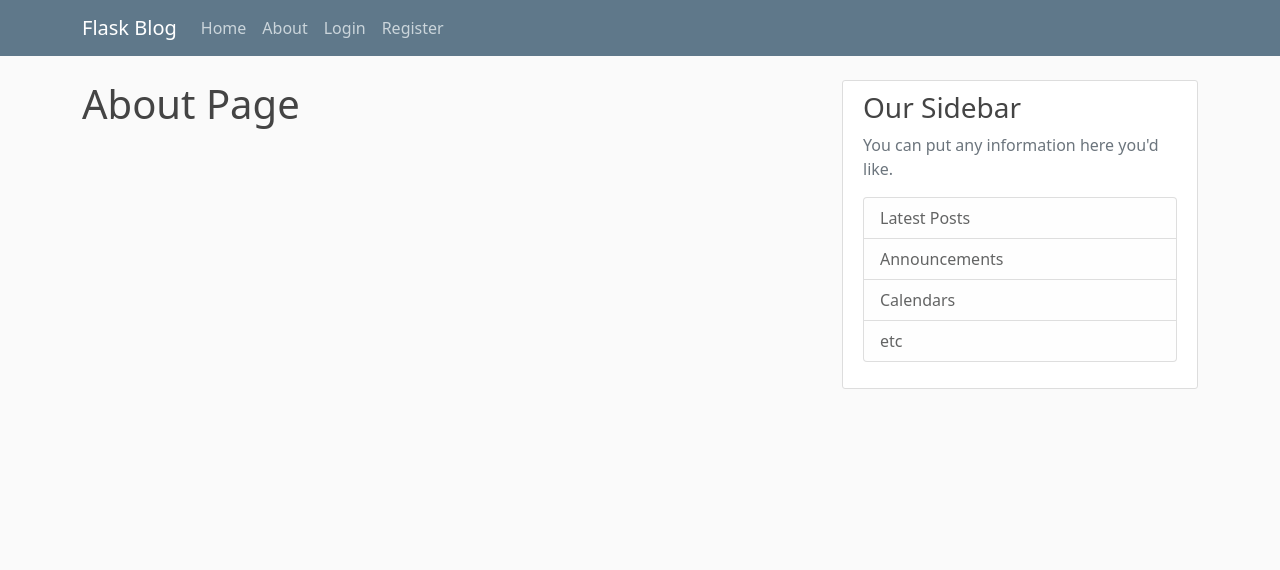
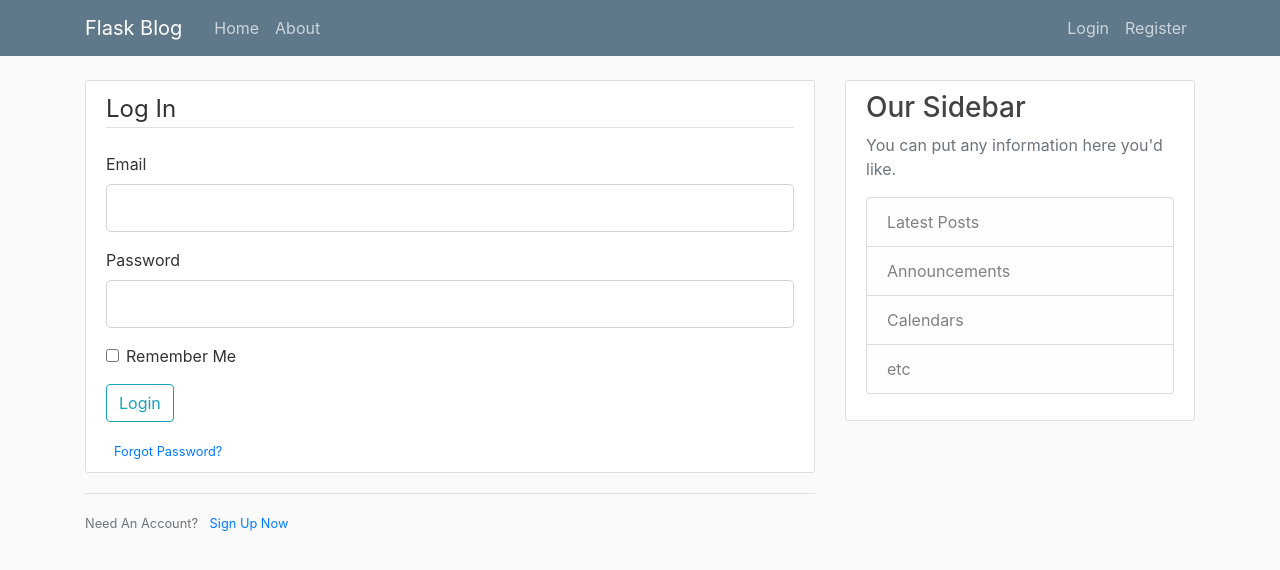
Before and after one commit to kyleanicholson/KN-Tech-Blog, a Flask app: page /login in a window 1280 px wide. Shown: the top 570 px of the page. Run offline with Flask 2, Linux system fonts and the light colour scheme; some libraries are stand-ins or nearby versions.

Commit message:
User auth completed

```diff
--- a/forms.py
+++ b/flaskblog/forms.py
@@ -1,7 +1,8 @@
 from ast import Pass
 from flask_wtf import FlaskForm
 from wtforms import StringField, PasswordField, SubmitField, BooleanField
-from wtforms.validators import DataRequired, Length, Email, EqualTo
+from wtforms.validators import DataRequired, Length, Email, EqualTo, ValidationError
+from flaskblog.models import User
 
 class RegistrationForm(FlaskForm):
     username = StringField('Username',
@@ -12,6 +13,18 @@ class RegistrationForm(FlaskForm):
     confirm_password = PasswordField('Confirm Password', validators=[DataRequired(),EqualTo('password')])
     submit = SubmitField('Sign Up')
 
+    def validate_username(self, username):
+        user = User.query.filter_by(username=username.data).first()
+
+        if user:
+            raise ValidationError('Username is taken, please choose a different username')
+
+    def validate_email(self, email):
+        email = User.query.filter_by(email=email.data).first()
+
+        if email:
+            raise ValidationError('Email is taken, please choose a different email')
+
 class LoginForm(FlaskForm):
     email = StringField('Email',
                             validators=[DataRequired(), Email()])
--- /dev/null
+++ b/flaskblog/routes.py
@@ -0,0 +1,72 @@
+from flask import render_template, url_for, flash, redirect, request
+from flaskblog.forms import RegistrationForm, LoginForm
+from flaskblog.models import User, Post
+from flaskblog import app, db, bcrypt
+from flask_login import login_user, current_user, logout_user, login_required
+
+posts = [
+    {
+        'author': 'Kyle Nicholson',
+        'title': 'Blog Post 0',
+        'content': 'First post content',
+        'date_posted': 'September 6, 2022'
+    },
+    {
+        'author': 'Kyle Nicholson',
+        'title': 'Blog Post 1',
+        'content': 'Second post content',
+        'date_posted': 'September 10, 2022',
+    },
+]
+
+@app.route("/")
+@app.route("/home")
+def home():
+    return render_template('home.html', posts=posts)
+
+@app.route("/about")
+def about():
+    return render_template('about.html', title='About')
+
+@app.route("/register", methods=['GET','POST'])
+def register():
+
+    if current_user.is_authenticated:
+        return redirect(url_for('home'))
+    form = RegistrationForm()
+    if form.validate_on_submit():
+        hashed_password = bcrypt.generate_password_hash(form.password.data).decode('utf-8')
+        user = User(username=form.username.data, email=form.email.data,password=hashed_password)
+        db.session.add(user)
+        db.session.commit()
+        flash(f'Your account has been created successfully!', 'success')
+        return redirect(url_for('login'))
+
+    return render_template('register.html', title = 'Register', form=form)
+
+@app.route("/login", methods=['GET', 'POST'])
+def login():
+    if current_user.is_authenticated:
+        return redirect(url_for('home'))
+    form = LoginForm()
+    if form.validate_on_submit():
+        user = User.query.filter_by(email=form.email.data).first()
+        if user and bcrypt.check_password_hash(user.password, form.password.data):
+            login_user(user,remember=form.remember.data)
+            next_page = request.args.get('next')
+            return redirect(next_page) if next_page else redirect(url_for('home'))
+        else:
+            flash('Login Unsuccessful. Please check email and password', 'danger')
+    return render_template('login.html', title = 'Login', form=form)
+
+
+
+@app.route("/logout")
+def logout():
+    logout_user()
+    return redirect(url_for('home'))
+
+@app.route("/account")
+@login_required
+def account():
+    return render_template('account.html', title="Account")
--- a/templates/login.html
+++ b/flaskblog/templates/account.html
@@ -1,4 +1,4 @@
 {% extends "layout.html" %}
 {% block content %}
-    <h1>About Page</h1>
+    <h1>{{ current_user.username }}</h1>
 {% endblock content %}
--- /dev/null
+++ b/flaskblog/templates/layout.html
@@ -0,0 +1,83 @@
+
+<!DOCTYPE html>
+<html>
+<head>
+    <!-- Required meta tags -->
+    <meta charset="utf-8">
+    <meta name="viewport" content="width=device-width, initial-scale=1, shrink-to-fit=no">
+
+    <!-- Bootstrap CSS -->
+    <link rel="stylesheet" href="https://maxcdn.bootstrapcdn.com/bootstrap/4.0.0/css/bootstrap.min.css" integrity="sha384-Gn5384xqQ1aoWXA+058RXPxPg6fy4IWvTNh0E263XmFcJlSAwiGgFAW/dAiS6JXm" crossorigin="anonymous">
+
+    <link rel="stylesheet" type="text/css" href="{{ url_for('static', filename='main.css') }}">
+
+    {% if title %}
+        <title>Flask Blog - {{ title }}</title>
+    {% else %}
+        <title>Flask Blog</title>
+    {% endif %}
+</head>
+<body>
+    <header class="site-header">
+      <nav class="navbar navbar-expand-md navbar-dark bg-steel fixed-top">
+        <div class="container">
+          <a class="navbar-brand mr-4" href="/">Flask Blog</a>
+          <button class="navbar-toggler" type="button" data-toggle="collapse" data-target="#navbarToggle" aria-controls="navbarToggle" aria-expanded="false" aria-label="Toggle navigation">
+            <span class="navbar-toggler-icon"></span>
+          </button>
+          <div class="collapse navbar-collapse" id="navbarToggle">
+            <div class="navbar-nav mr-auto">
+              <a class="nav-item nav-link" href="{{ url_for('home') }}">Home</a>
+              <a class="nav-item nav-link" href="{{ url_for('about') }}">About</a>
+            </div>
+            <!-- Navbar Right Side -->
+            <div class="navbar-nav">
+              {% if current_user.is_authenticated %}
+                <a class="nav-item nav-link" href="{{ url_for('account') }}">Account</a>
+                <a class="nav-item nav-link" href="{{ url_for('logout') }}">Logout</a>
+              {% else %}
+                <a class="nav-item nav-link" href="{{ url_for('login') }}">Login</a>
+                <a class="nav-item nav-link" href="{{ url_for('register') }}">Register</a>
+              {% endif %}
+            </div>
+          </div>
+        </div>
+      </nav>
+    </header>
+    <main role="main" class="container">
+      <div class="row">
+        <div class="col-md-8">
+          {% with messages = get_flashed_messages(with_categories=true) %}
+            {% if messages %}
+              {% for category, message in messages %}
+                <div class="alert alert-{{ category }}">
+                  {{ message }}
+                </div>
+              {% endfor %}
+            {% endif %}
+          {% endwith %}
+          {% block content %}{% endblock %}
+        </div>
+        <div class="col-md-4">
+          <div class="content-section">
+            <h3>Our Sidebar</h3>
+            <p class='text-muted'>You can put any information here you'd like.
+              <ul class="list-group">
+                <li class="list-group-item list-group-item-light">Latest Posts</li>
+                <li class="list-group-item list-group-item-light">Announcements</li>
+                <li class="list-group-item list-group-item-light">Calendars</li>
+                <li class="list-group-item list-group-item-light">etc</li>
+              </ul>
+            </p>
+          </div>
+        </div>
+      </div>
+    </main>
+
+    <!-- Optional JavaScript -->
+    <!-- jQuery first, then Popper.js, then Bootstrap JS -->
+    <script src="https://code.jquery.com/jquery-3.2.1.slim.min.js" integrity="sha384-KJ3o2DKtIkvYIK3UENzmM7KCkRr/rE9/Qpg6aAZGJwFDMVNA/GpGFF93hXpG5KkN" crossorigin="anonymous"></script>
+    <script src="https://cdnjs.cloudflare.com/ajax/libs/popper.js/1.12.9/umd/popper.min.js" integrity="sha384-ApNbgh9B+Y1QKtv3Rn7W3mgPxhU9K/ScQsAP7hUibX39j7fakFPskvXusvfa0b4Q" crossorigin="anonymous"></script>
+    <script src="https://maxcdn.bootstrapcdn.com/bootstrap/4.0.0/js/bootstrap.min.js" integrity="sha384-JZR6Spejh4U02d8jOt6vLEHfe/JQGiRRSQQxSfFWpi1MquVdAyjUar5+76PVCmYl" crossorigin="anonymous"></script>
+</body>
+</html>
--- /dev/null
+++ b/flaskblog/templates/login.html
@@ -0,0 +1,52 @@
+{% extends "layout.html" %}
+{% block content %}
+    <div class="content-section">
+        <form method="POST" action="">
+            {{ form.hidden_tag() }}
+            <fieldset class="form-group">
+                <legend class="border-bottom mb-4">Log In</legend>
+                <div class="form-group">
+                    {{ form.email.label(class="form-control-label") }}
+                    {% if form.email.errors %}
+                        {{ form.email(class="form-control form-control-lg is-invalid") }}
+                        <div class="invalid-feedback">
+                            {% for error in form.email.errors %}
+                                <span>{{ error }}</span>
+                            {% endfor %}
+                        </div>
+                    {% else %}
+                        {{ form.email(class="form-control form-control-lg") }}
+                    {% endif %}
+                </div>
+                <div class="form-group">
+                    {{ form.password.label(class="form-control-label") }}
+                    {% if form.password.errors %}
+                        {{ form.password(class="form-control form-control-lg is-invalid") }}
+                        <div class="invalid-feedback">
+                            {% for error in form.password.errors %}
+                                <span>{{ error }}</span>
+                            {% endfor %}
+                        </div>
+                    {% else %}
+                        {{ form.password(class="form-control form-control-lg") }}
+                    {% endif %}
+                </div>
+                <div class="form-check">
+                    {{ form.remember(class="form-check-input") }}
+                    {{ form.remember.label(class="form-check-label") }}
+                </div>
+            </fieldset>
+            <div class="form-group">
+                {{ form.submit(class="btn btn-outline-info") }}
+            </div>
+            <small class="text-muted ml-2">
+                <a href="#">Forgot Password?</a>
+            </small>
+        </form>
+    </div>
+    <div class="border-top pt-3">
+        <small class="text-muted">
+            Need An Account? <a class="ml-2" href="{{ url_for('register') }}">Sign Up Now</a>
+        </small>
+    </div>
+{% endblock content %}
--- /dev/null
+++ b/run.py
@@ -0,0 +1,4 @@
+from flaskblog import app
+
+if __name__ == '__main__':
+    app.run(debug=True)
--- a/templates/layout.html
+++ /dev/null
@@ -1,72 +0,0 @@
-<!DOCTYPE html>
-<html lang="en">
-<head>
-    <!-- Required meta tags -->
-    <meta charset="utf-8">
-    <meta name="viewport" content="width=device-width, initial-scale=1">
-
-    <!-- Bootstrap CSS -->
-    <link href="https://cdn.jsdelivr.net/npm/bootstrap@5.0.2/dist/css/bootstrap.min.css" rel="stylesheet" integrity="sha384-EVSTQN3/azprG1Anm3QDgpJLIm9Nao0Yz1ztcQTwFspd3yD65VohhpuuCOmLASjC" crossorigin="anonymous">
-    <link href="{{url_for('static', filename='main.css')}}" rel="stylesheet" type= "text/css" >
-
-    {% if title %}
-        <title>Flask Blog - {{title}}</title>
-    {% else %}
-        <title>Flask Blog</title>
-    {% endif %}
-
-</head>
-<body>
-    <header class="site-header">
-        <nav class="navbar navbar-expand-md navbar-dark bg-steel fixed-top">
-          <div class="container">
-            <a class="navbar-brand mr-4" href="/">Flask Blog</a>
-            <button class="navbar-toggler" type="button" data-toggle="collapse" data-target="#navbarToggle" aria-controls="navbarToggle" aria-expanded="false" aria-label="Toggle navigation">
-              <span class="navbar-toggler-icon"></span>
-            </button>
-            <div class="collapse navbar-collapse" id="navbarToggle">
-              <div class="navbar-nav mr-auto">
-                <a class="nav-item nav-link" href="/">Home</a>
-                <a class="nav-item nav-link" href="/about">About</a>
-              </div>
-              <!-- Navbar Right Side -->
-              <div class="navbar-nav">
-                <a class="nav-item nav-link" href="/login">Login</a>
-                <a class="nav-item nav-link" href="/register">Register</a>
-              </div>
-            </div>
-          </div>
-        </nav>
-      </header>
-      <main role="main" class="container">
-        <div class="row">
-          <div class="col-md-8">
-            {% with messages = get_flashed_messages(with_categories=true) %}
-                {% if messages %}
-                    {% for category, message in messages %}
-                        <div class= "alert alert-{{ category }} " >
-                            {{ message }}
-                        </div>
-                    {%endfor%}
-                {% endif %}
-            {%endwith%}
-            {% block content %}{% endblock %}
-          </div>
-          <div class="col-md-4">
-            <div class="content-section">
-              <h3>Our Sidebar</h3>
-              <p class='text-muted'>You can put any information here you'd like.
-                <ul class="list-group">
-                  <li class="list-group-item list-group-item-light">Latest Posts</li>
-                  <li class="list-group-item list-group-item-light">Announcements</li>
-                  <li class="list-group-item list-group-item-light">Calendars</li>
-                  <li class="list-group-item list-group-item-light">etc</li>
-                </ul>
-              </p>
-            </div>
-          </div>
-        </div>
-      </main>
-    <script src="https://cdn.jsdelivr.net/npm/bootstrap@5.0.2/dist/js/bootstrap.bundle.min.js" integrity="sha384-MrcW6ZMFYlzcLA8Nl+NtUVF0sA7MsXsP1UyJoMp4YLEuNSfAP+JcXn/tWtIaxVXM" crossorigin="anonymous"></script>
-</body>
-</html>
```
Also changed, not shown: flaskblog.py (deleted, +0 -47 lines), flaskblog/__init__.py (added, +15 -0 lines), flaskblog/models.py (added, +29 -0 lines), flaskblog/site.db (added), flaskblog/static/main.css (renamed from static/main.css), flaskblog/templates/about.html (renamed from templates/about.html), flaskblog/templates/home.html (renamed from templates/home.html), flaskblog/templates/register.html (renamed from templates/register.html), 1 other file.
